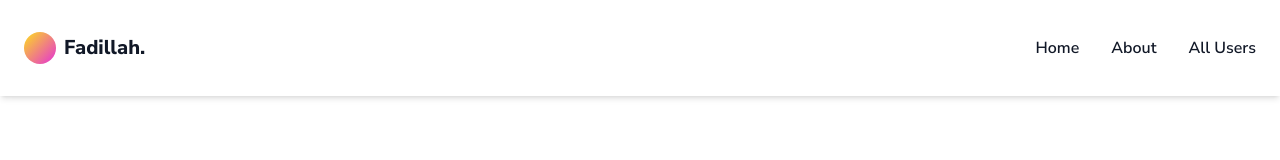
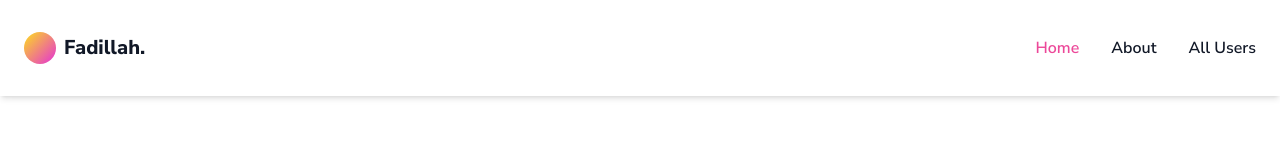
Before and after one commit to fajarfadillahh/fadillah-user-list, a Next.js app: page / in a window 1280 px wide. Shown: the top 160 px of the page. Built offline with nearby package versions, Linux system fonts and the light colour scheme.

Commit message:
modified: Header components | create: _main.css file

```diff
--- a/components/Header.jsx
+++ b/components/Header.jsx
@@ -2,6 +2,8 @@ import Link from "next/link";
 import { useRouter } from "next/router";
 
 export default function Header() {
+  const router = useRouter();
+
   return (
     <header className="fixed inset-x-0 top-0 z-50 mx-auto max-w-[1440px] bg-white shadow-md">
       <div className="container flex h-24 items-center justify-between">
@@ -22,7 +24,9 @@ export default function Header() {
               <li key={text}>
                 <Link
                   href={link}
-                  className="header-link font-semibold text-gray-900 hover:text-pink-500"
+                  className={`header-link font-semibold text-gray-900 hover:text-pink-500 ${
+                    router.pathname === link ? "active" : null
+                  }`}
                 >
                   {text}
                 </Link>
--- /dev/null
+++ b/styles/_main.css
@@ -0,0 +1,4 @@
+/* header-link active */
+.header-link.active {
+  @apply text-pink-500;
+}
--- a/styles/globals.css
+++ b/styles/globals.css
@@ -1,6 +1,7 @@
 /* tailwind directives */
 @import url("./_fonts.css");
 @import url("./_classes.css");
+@import url("./_main.css");
 
 /* tailwind directives */
 @tailwind base;
```
